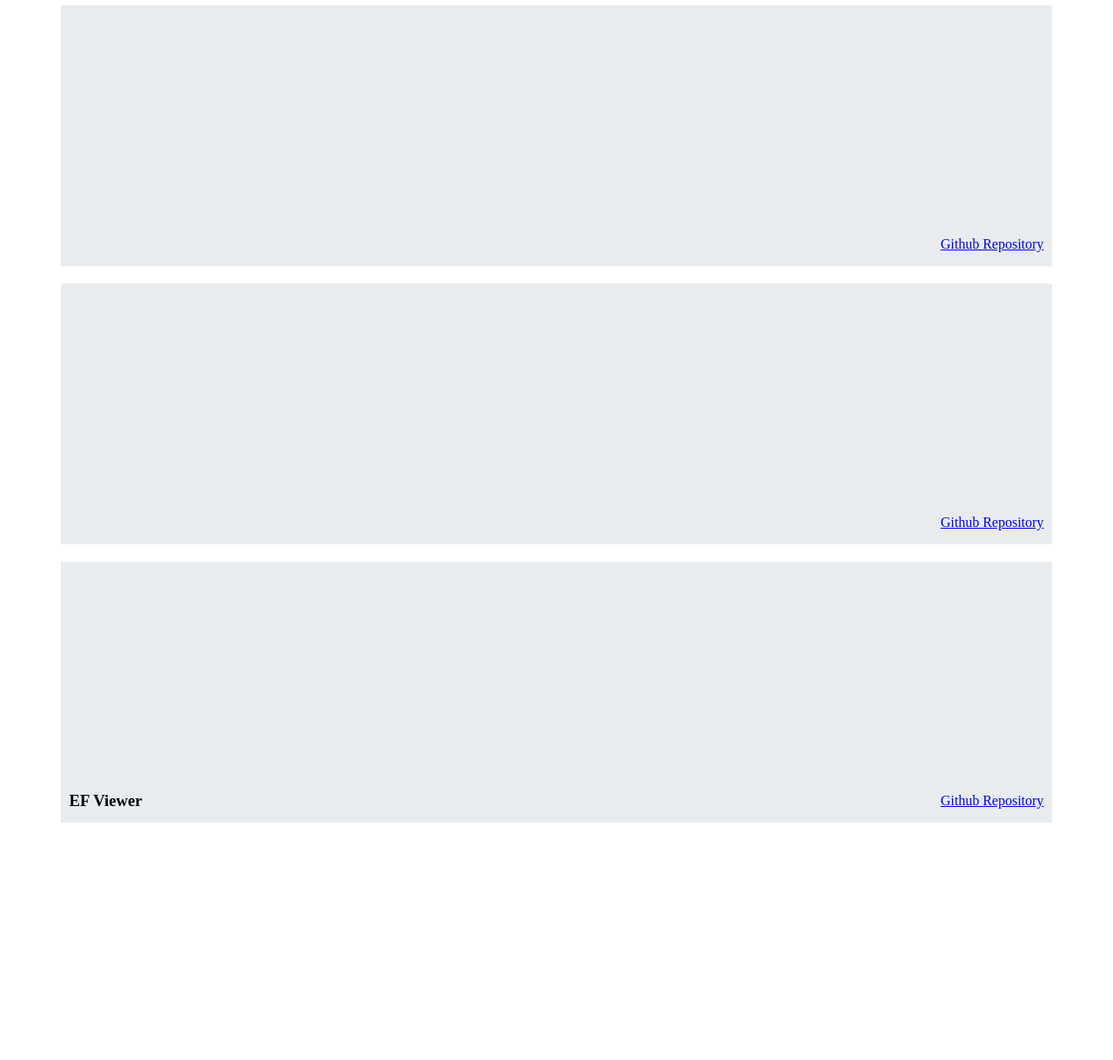
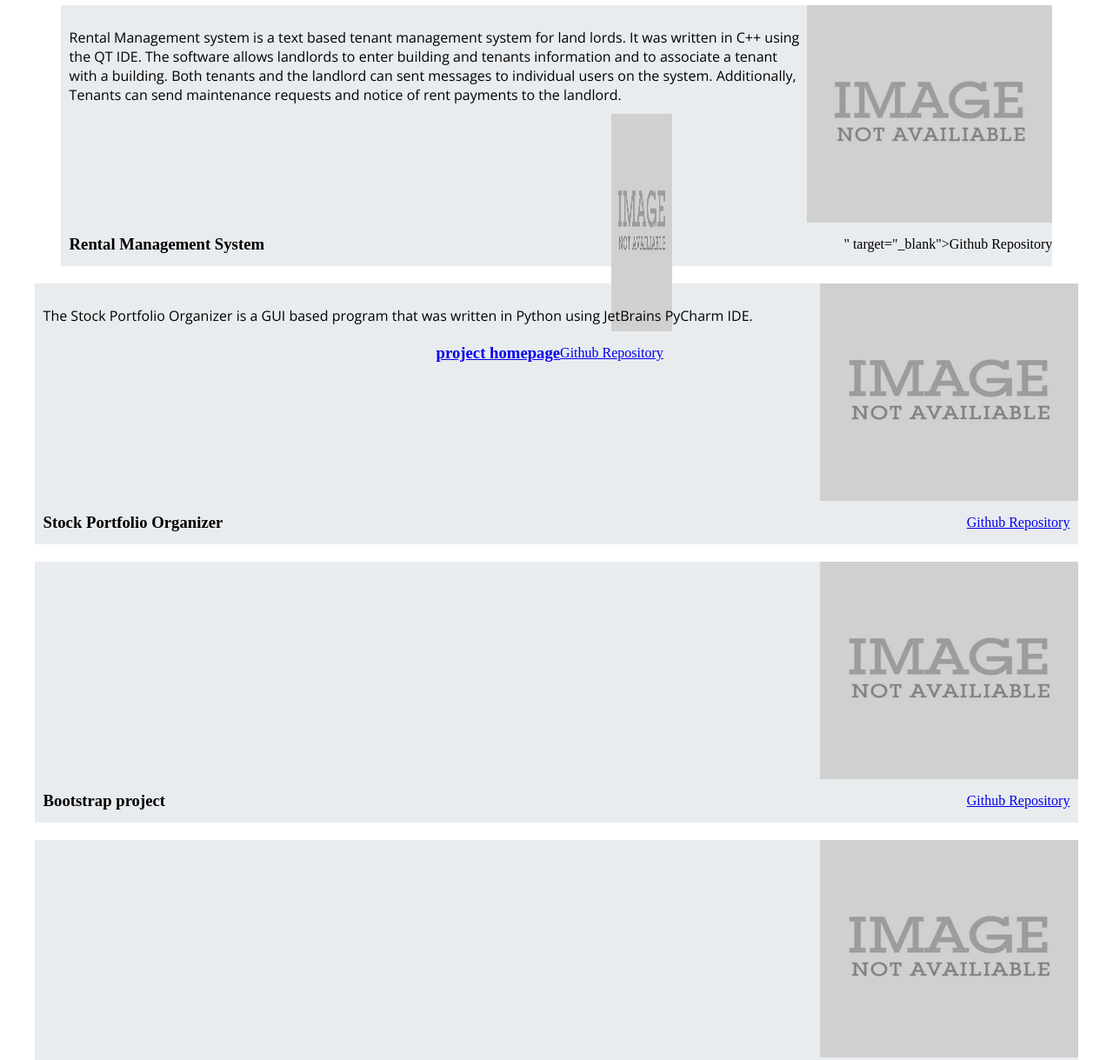
Before and after one commit to itibe/homepage, a plain HTML site: page project.html in a window 1280 px wide. Shown: the part 960-2179 px from the top of the page at 87% size. Before the commit the page ends 1914 px from the top, so only its background shows below. Drawn offline with nearby package versions, Linux system fonts and the light colour scheme.

Commit message:
added content

```diff
--- a/project.html
+++ b/project.html
@@ -27,7 +27,9 @@
     <div class="item">
         <div class="itembody">
             <div class="text">
-                <p>Dmacc Attendance is a attendance management program written in Java for Data Structures. </p>
+                <p>Dmacc Attendance is a GUI based attendance management program written in Java using the Eclipse IDE for the Data Structures final project. Instructor add
+                student to custom named classes. Attendance can then be taken for each class. Attendance reports can be generated for each class. An import
+                feature allow list of student to be easily imported. </p>
             </div>
             <img src="image/dmaccattendance.png" alt="Screenshoot of Dmacc Attendance">
         </div>
@@ -62,17 +64,50 @@
             </div>
         </div>
     </div>
-
     <div class="item">
         <div class="itembody">
             <div class="text">
-                <p></p>
+                <p>Rental Management system is a text based tenant management system for land lords. It was written in C++ using the QT IDE.
+                The software allows landlords to enter building and tenants information and to associate a tenant with a building. Both tenants
+                and the landlord can sent messages to individual users on the system. Additionally, Tenants can send maintenance requests and notice
+                of rent payments to the landlord.</p>
             </div>
             <img src="image/notavail.jpg" alt="">
         </div>
         <div class="itemfooter">
             <div class="title">
-                <h3></h3>
+                <h3>Rental Management System</h3>
+            </div>
+            <div class="github">
+                <a href="<div class="item">
+                <div class="itembody">
+                    <div class="text">
+                        <p></p>
+                    </div>
+                    <img src="image/notavail.jpg" alt="">
+                </div>
+                <div class="itemfooter">
+                    <div class="title">
+                        <h3>project homepage</h3>
+                    </div>
+                    <div class="github">
+                        <a href="#" target="_blank">Github Repository</a>
+                    </div>
+                </div>
+            </div>" target="_blank">Github Repository</a>
+            </div>
+        </div>
+    </div>
+    <div class="item">
+        <div class="itembody">
+            <div class="text">
+                <p>The Stock Portfolio Organizer is a GUI based program that was written in Python using JetBrains PyCharm IDE. </p>
+            </div>
+            <img src="image/notavail.jpg" alt="">
+        </div>
+        <div class="itemfooter">
+            <div class="title">
+                <h3>Stock Portfolio Organizer</h3>
             </div>
             <div class="github">
                 <a href="#" target="_blank">Github Repository</a>
@@ -89,7 +124,7 @@
         </div>
         <div class="itemfooter">
             <div class="title">
-                <h3></h3>
+                <h3>Bootstrap project</h3>
             </div>
             <div class="github">
                 <a href="#" target="_blank">Github Repository</a>
@@ -106,7 +141,7 @@
         </div>
         <div class="itemfooter">
             <div class="title">
-                <h3>EF Viewer</h3>
+                <h3>project homepage</h3>
             </div>
             <div class="github">
                 <a href="#" target="_blank">Github Repository</a>
```
Also changed, not shown: image/notavail.jpg (added).
